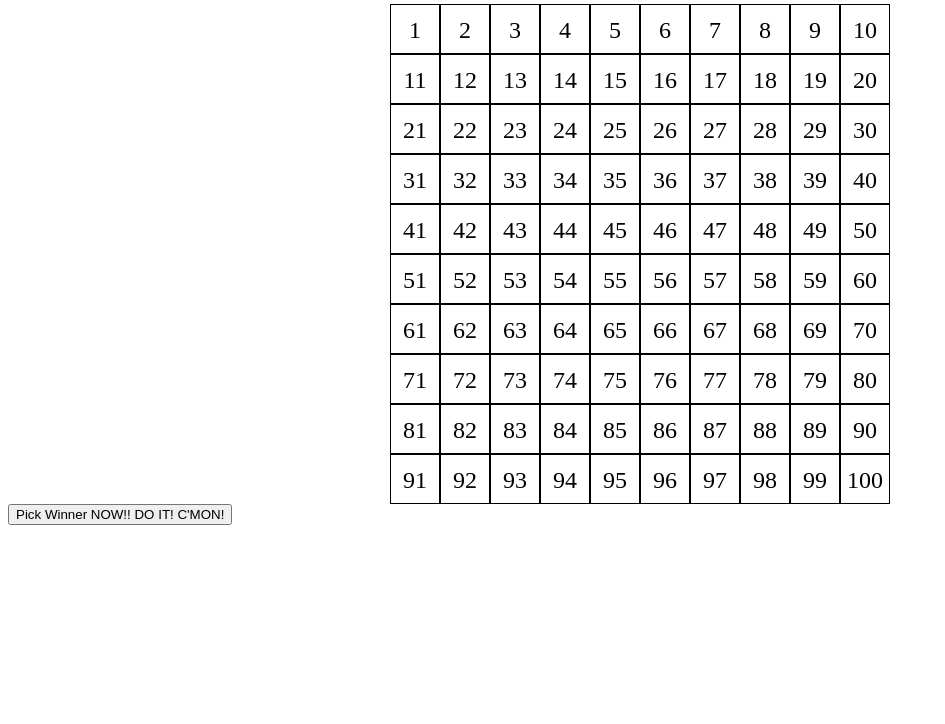
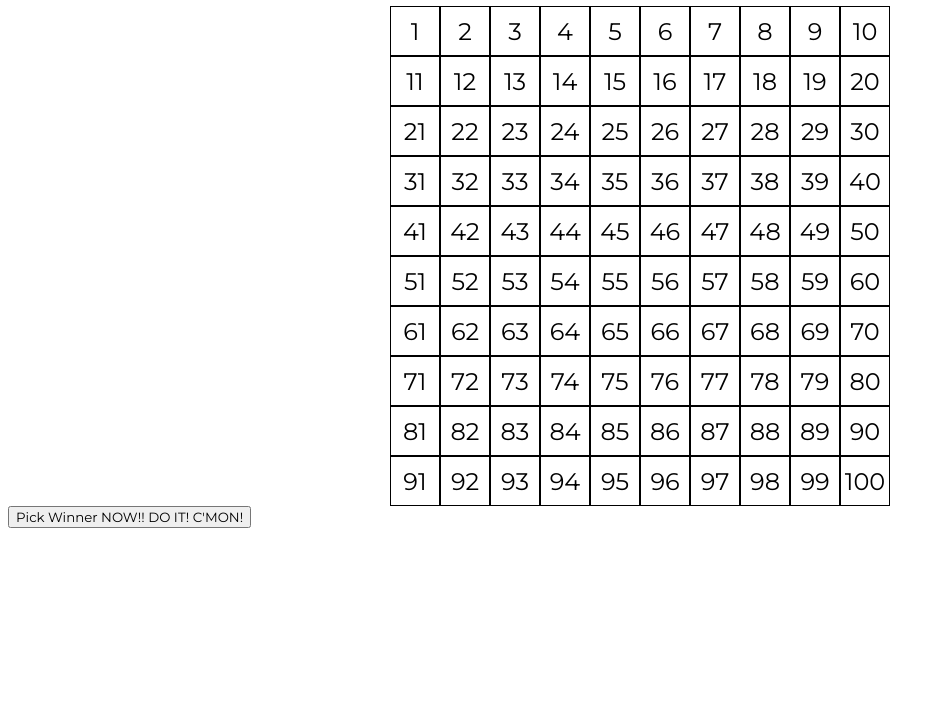
Before and after one commit to thaddeusrayd/fundraisingGrid, a website: page index.html in a window 1280 px wide. Shown: the part 76-800 px from the top of the page, without its empty margins (0-945 px from the left). Drawn offline with Linux system fonts and the light colour scheme.

Commit message:
link to googleapi and apply montserrat pagewide

```diff
--- a/index.html
+++ b/index.html
@@ -4,8 +4,10 @@
   <meta charset="UTF-8" />
   <meta name="viewport" content="width=device-width, initial-scale=1.0" />
   <meta http-equiv="X-UA-Compatible" content="ie=edge" />
+  <link href='https://fonts.googleapis.com/css?family=Montserrat' rel='stylesheet'>
   <style>
    * {
+    font-family: Montserrat;
     box-sizing: border-box;
    }
 
```
